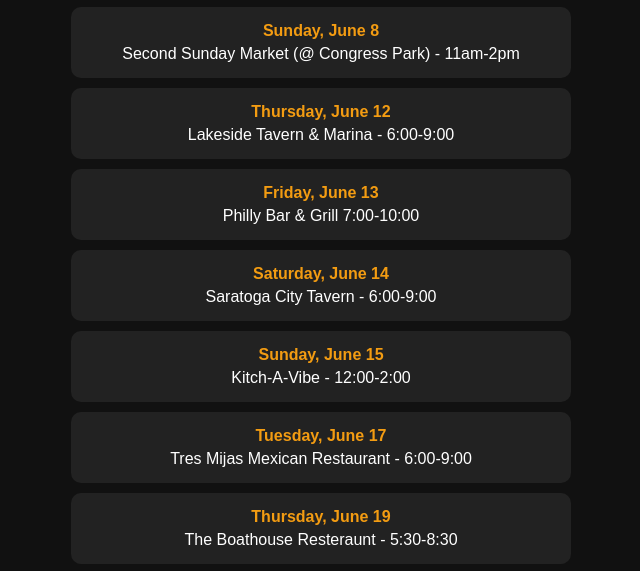
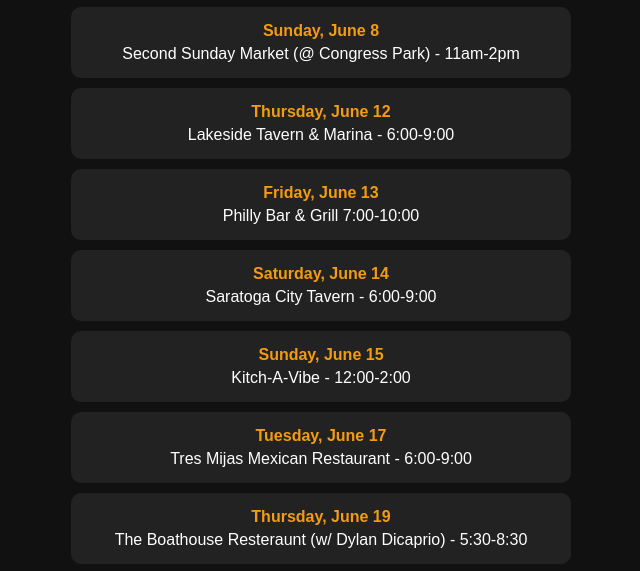
Before and after one commit to Ryanbean11/Upcoming-Shows, a plain HTML site: page index.html in a window 1280 px wide. Shown: the part 200-771 px from the top of the page, without its empty margins (319-959 px from the left). Drawn offline with Linux system fonts and the light colour scheme.

Commit message:
Update index.html

```diff
--- a/index.html
+++ b/index.html
@@ -76,7 +76,7 @@
   </div>
 <div class="show">
   <div class="date">Thursday, June 19</div>
-  <div class="venue">The Boathouse Resteraunt - 5:30-8:30</div>
+  <div class="venue">The Boathouse Resteraunt (w/ Dylan Dicaprio) - 5:30-8:30</div>
 </div>
   <div class="show">
     <div class="date">Friday, June 20</div>
```
